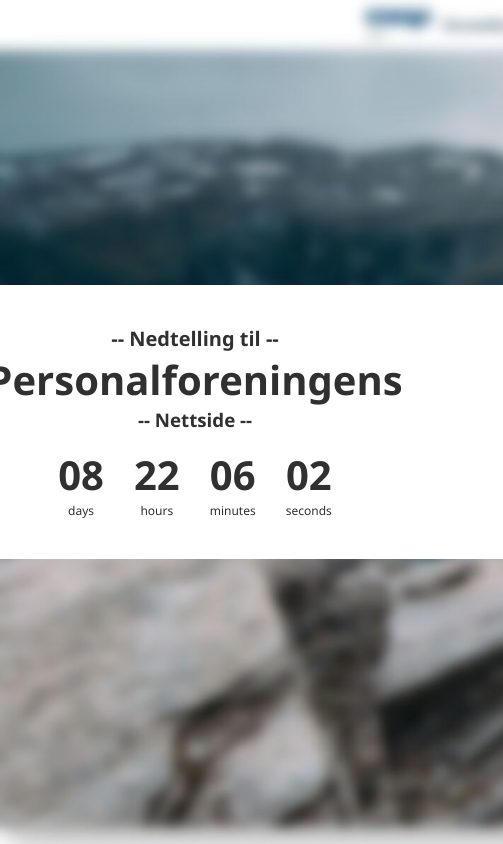
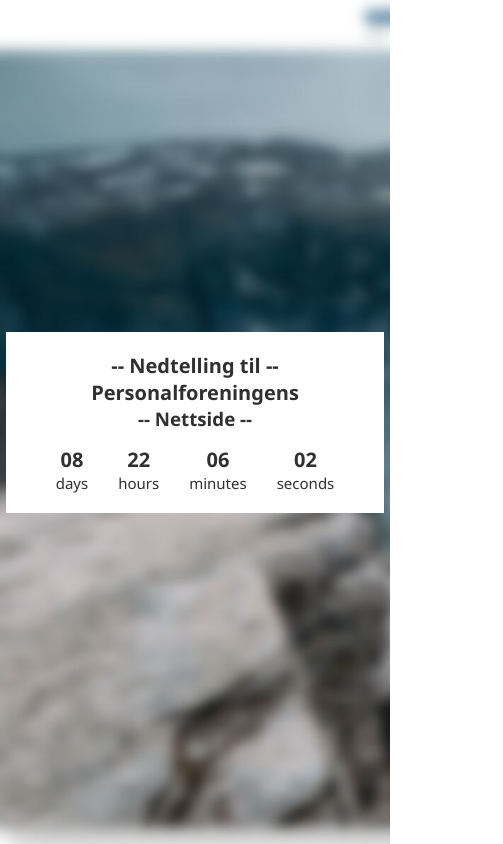
Before and after one commit to eivindsimonsen/pf-countdown, a website: page index.html in a window 390 px wide. Shown: the whole page, 503 px wide, since content can reach past the window. Drawn offline with Linux system fonts and the light colour scheme.

Commit message:
Made responsive

```diff
--- a/index.html
+++ b/index.html
@@ -5,7 +5,7 @@
     <meta http-equiv="X-UA-Compatible" content="IE=edge" />
     <meta name="viewport" content="width=device-width, initial-scale=1.0" />
     <title>Coop | Personalforeningen</title>
-    <link rel="stylesheet" href="./css/styles.css" />
+    <link rel="stylesheet" href="./css/style.css" />
   </head>
   <body>
     <section>
--- a/sass/partials/_countdown.scss
+++ b/sass/partials/_countdown.scss
@@ -4,6 +4,7 @@
   box-sizing: border-box;
   font-family: "Segoe UI", Tahoma, Geneva, Verdana, sans-serif;
 }
+
 body {
   background: url("../../images/personal.jpg");
   background-repeat: no-repeat;
@@ -24,6 +25,10 @@ section {
   $h1-font-size: 55px;
   background-color: #fff;
   padding: 40px 100px;
+
+  @media (max-width: 768px) {
+    padding: 20px 50px;
+  }
 
   color: #303030;
   text-shadow: 2px 0 #fff, -2px 0 #fff, 0 2px #fff, 0 -2px #fff, 1px 1px #fff, -1px -1px #fff, 1px -1px #fff, -1px 1px #fff;
@@ -53,7 +58,7 @@ section {
 }
 @media screen and (max-width: 768px) {
   section {
-    $h1-font-size: 40px;
+    $h1-font-size: 20px;
 
     > h2 {
       font-size: 20px;
@@ -68,7 +73,7 @@ section {
           font-size: $h1-font-size;
         }
         p {
-          font-size: 12px;
+          font-size: 15px;
         }
       }
     }
```
Also changed, not shown: css/style.css (added), css/styles.css (deleted), 2 other files.
